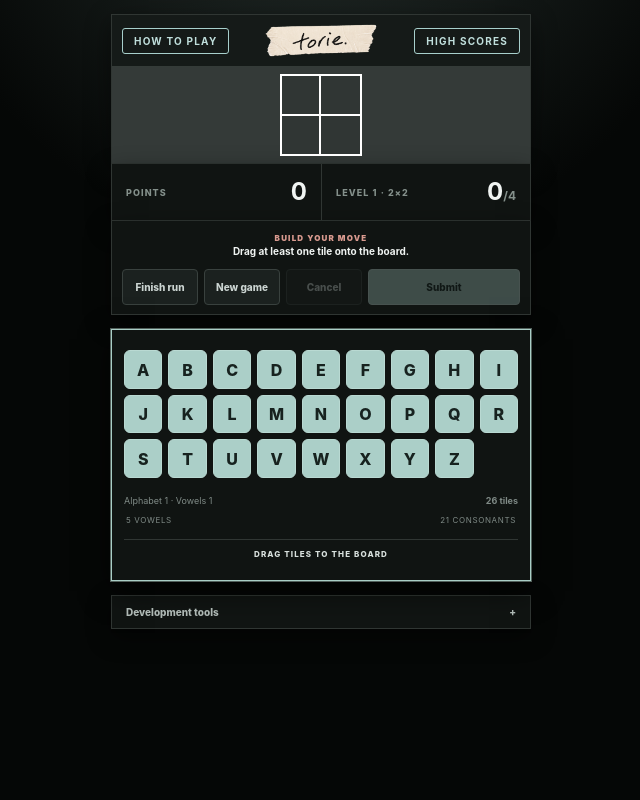
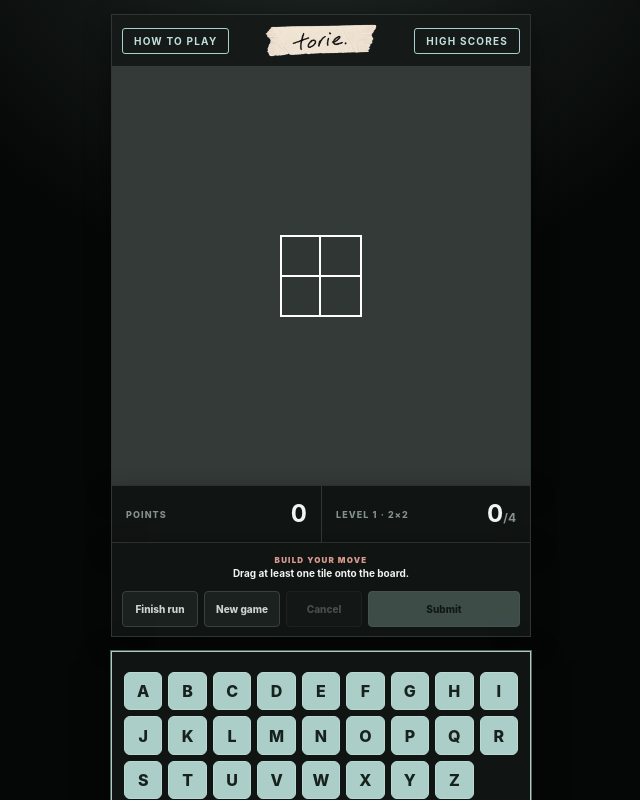
Before and after one commit to mockingbirdstud/torie-solo, a React (Vite) app: page / in a window 1280 px wide. Shown: the top 800 px of the page, without its empty margins (319-959 px from the left). Built offline with nearby package versions, Linux system fonts and the light colour scheme.

Commit message:
Keep the level playfield fixed

```diff
--- a/src/theme.css
+++ b/src/theme.css
@@ -188,6 +188,8 @@ h1 {
 
 .board-wrap {
   display: grid;
+  width: 100%;
+  aspect-ratio: 1;
   place-items: center;
   background: #343a38;
 }
```
